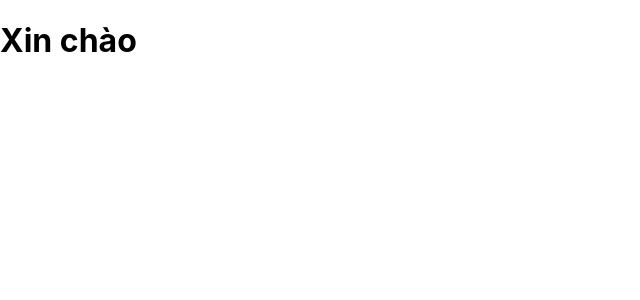
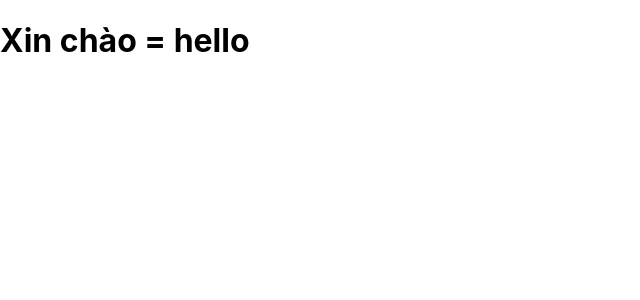
Before and after one commit to badong3521/AutoDeployReact, a React (Create React App) app: page / in a window 1280 px wide. Shown: the top 300 px of the page, without its empty margins (0-640 px from the left). Built offline with nearby package versions, Linux system fonts and the light colour scheme.

Commit message:
deploy auto

```diff
--- a/src/App.js
+++ b/src/App.js
@@ -1,7 +1,7 @@
 import { React } from 'react';
 
 function App() {
-  return <h1>Xin chào</h1>;
+  return <h1>Xin chào = hello</h1>;
 }
 
 export default App;
```
